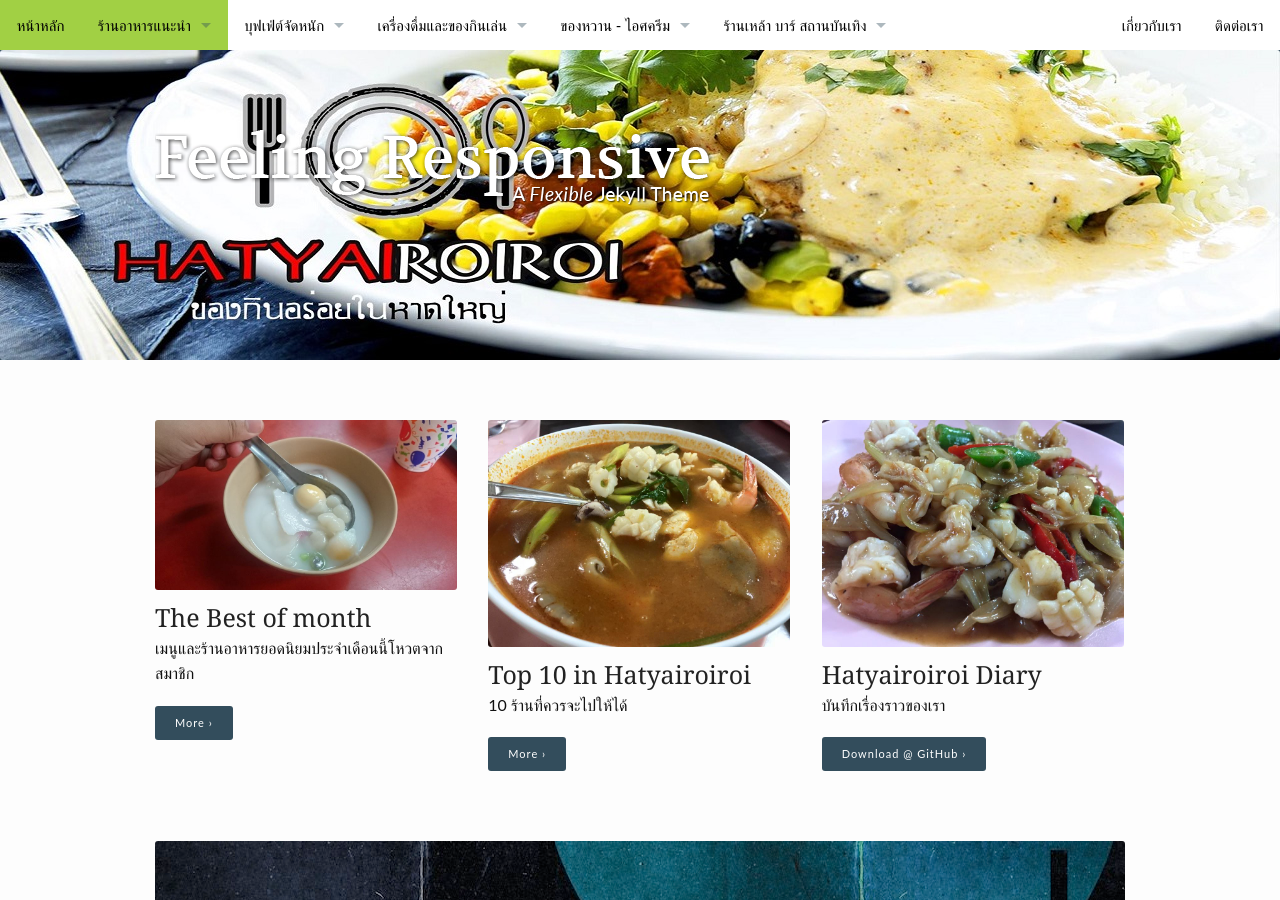
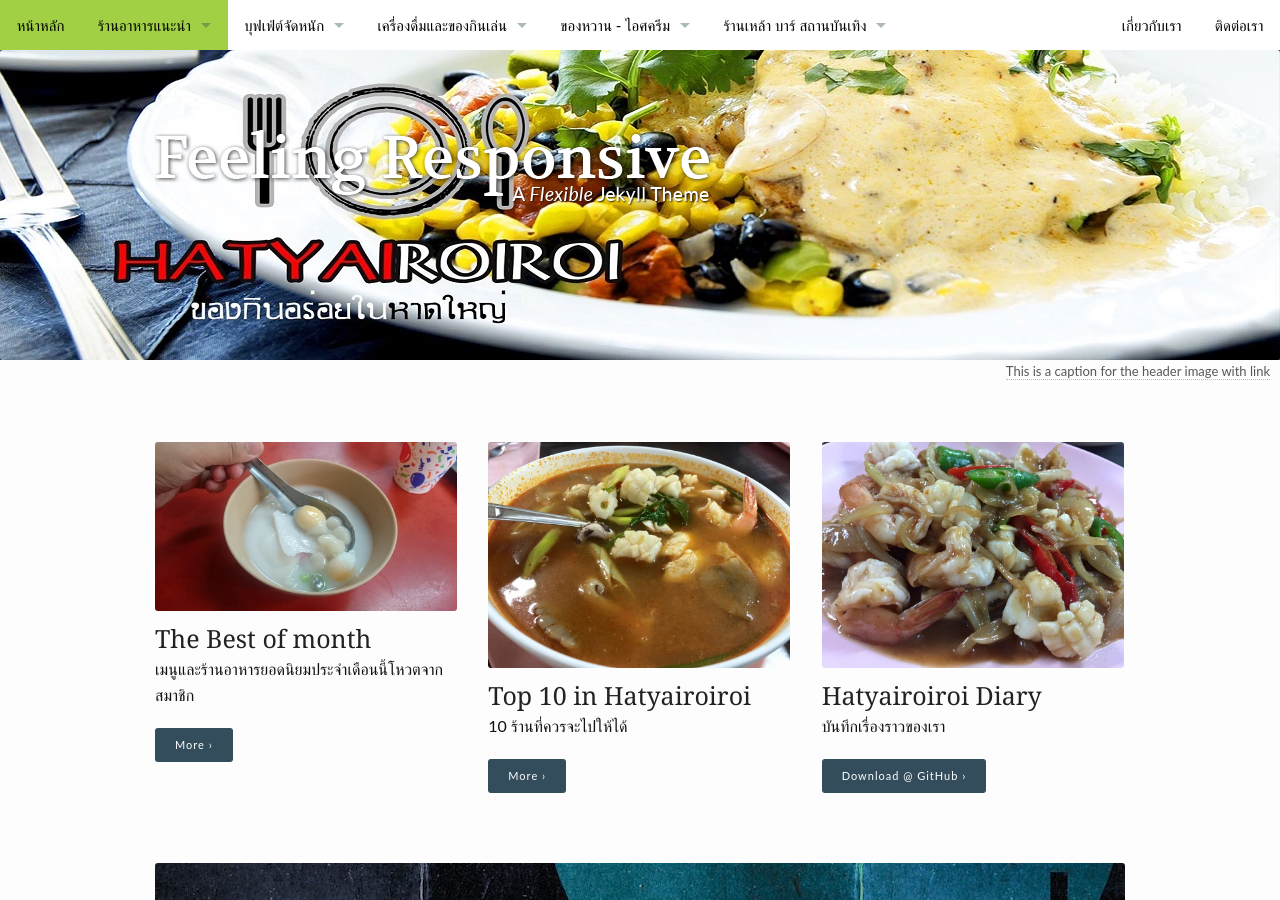
Before and after one commit to hatyairoiroi/hatyairoiroi.github.io, a Jekyll site: the page built from index.md, in a window 1280 px wide and 900 px high. Built offline with Jekyll 4.4.1, drawn with Linux system fonts in a browser that asks for light colours.

Commit message:
Update index.md

```diff
--- a/index.md
+++ b/index.md
@@ -7,7 +7,9 @@
 layout: frontpage
 title: "HatYairoiroi - "
 header:
-   image_fullwidth: 'header_hatyai.jpg'
+    image_fullwidth: "header_hatyai.jpg"
+    caption: This is a caption for the header image with link
+    caption_url: https://hatyairoiroi.github.io/
 widget-1:
     title: "The Best of month"
     url: ''
```
